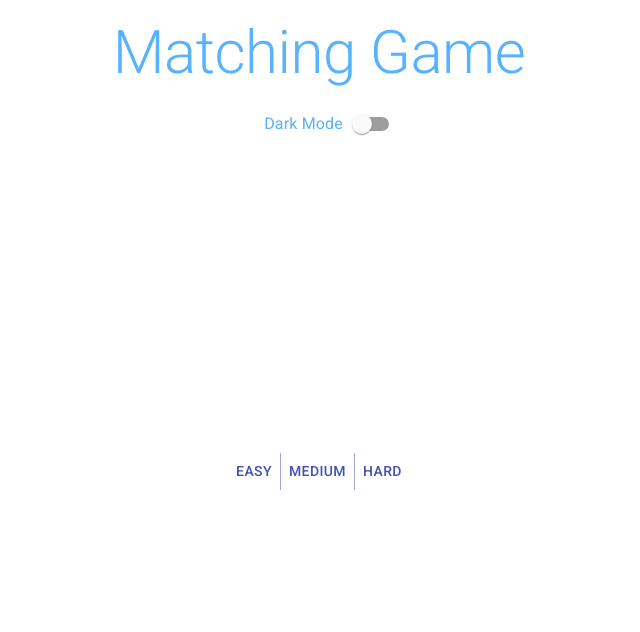
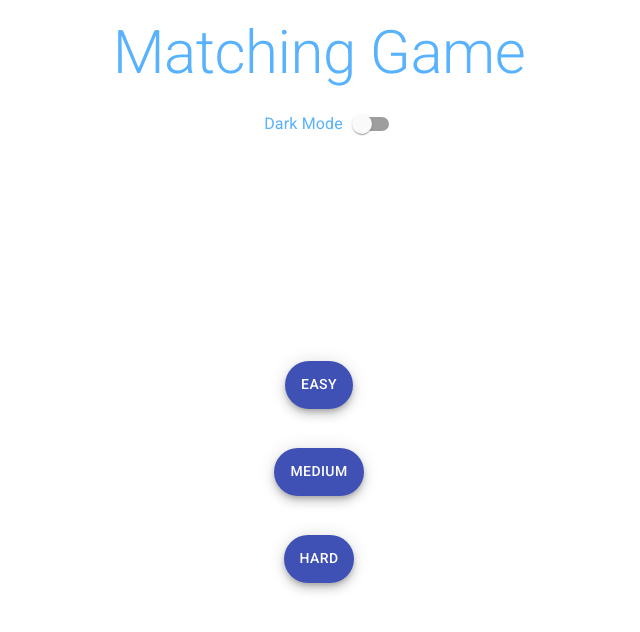
Before and after one commit to mcintyremason/match-game, a React app: page / in a window 1280 px wide. Shown: the top 632 px of the page, without its empty margins (321-961 px from the left). Built offline with nearby package versions, Linux system fonts and the light colour scheme.

Commit message:
difficulty menu. renaming & other cleanup

```diff
--- /dev/null
+++ b/src/components/DifficultyMenu/index.css
@@ -0,0 +1,3 @@
+.difficulty-menu-container {
+  height: 300px;
+}
--- /dev/null
+++ b/src/components/DifficultyMenu/index.tsx
@@ -0,0 +1,51 @@
+import React, { useContext } from 'react'
+import { Grid, Fab } from '@material-ui/core'
+
+import { GameContext } from '../HomePage'
+import './index.css'
+
+const MainMenu = () => {
+  const { setDifficulty, setGameRunning } = useContext(GameContext)
+
+  const selectMenuOption = (difficulty: number) => {
+    setDifficulty(difficulty)
+    setGameRunning(true)
+  }
+
+  return (
+    <Grid
+      container
+      direction='column'
+      justify='space-evenly'
+      alignItems='center'
+      className='difficulty-menu-container'
+    >
+      <Fab
+        variant='extended'
+        color='primary'
+        aria-label='add'
+        onClick={() => selectMenuOption(0)}
+      >
+        Easy
+      </Fab>
+      <Fab
+        variant='extended'
+        color='primary'
+        aria-label='add'
+        onClick={() => selectMenuOption(1)}
+      >
+        Medium
+      </Fab>
+      <Fab
+        variant='extended'
+        color='primary'
+        aria-label='add'
+        onClick={() => selectMenuOption(2)}
+      >
+        Hard
+      </Fab>
+    </Grid>
+  )
+}
+
+export default MainMenu
--- a/src/components/HomePage/index.tsx
+++ b/src/components/HomePage/index.tsx
@@ -9,8 +9,8 @@ import {
 } from '@material-ui/core'
 import Game from '../Game'
 import { MatchCardProps } from '../MatchCard'
-import toyStoryCards from '../../common/toyStoryCards'
-import MainMenu from '../MainMenu'
+import ToyStoryDeck from '../../decks/ToyStoryDeck'
+import MainMenu from '../DifficultyMenu'
 import Fireworks from '../Fireworks'
 
 type GameContextType = {
@@ -40,7 +40,7 @@ export const GameContext = React.createContext<GameContextType>({
 })
 
 const HomePage = () => {
-  const [cards, setCards] = useState<MatchCardProps[]>(toyStoryCards)
+  const [cards, setCards] = useState<MatchCardProps[]>(ToyStoryDeck)
   const [difficulty, setDifficulty] = useState<number>(0)
   const [gameRunning, setGameRunning] = useState<boolean>(false)
   const [gameOver, setGameOver] = useState<boolean>(false)
@@ -48,10 +48,10 @@ const HomePage = () => {
 
   const cardsFromDifficulty = () => {
     return difficulty === 0
-      ? setCards(toyStoryCards.filter((card) => card.id <= 8))
+      ? setCards(ToyStoryDeck.filter((card) => card.id <= 8))
       : difficulty === 1
-      ? setCards(toyStoryCards.filter((card) => card.id <= 16))
-      : setCards(toyStoryCards.filter((card) => card.id <= 24))
+      ? setCards(ToyStoryDeck.filter((card) => card.id <= 16))
+      : setCards(ToyStoryDeck.filter((card) => card.id <= 24))
   }
 
   const selectGameDifficulty = (): any => {
--- a/src/components/MainMenu/index.tsx
+++ /dev/null
@@ -1,29 +0,0 @@
-import React, { useContext } from 'react'
-import { Grid, ButtonGroup, Button } from '@material-ui/core'
-
-import { GameContext } from '../HomePage'
-
-const MainMenu = () => {
-  const { setDifficulty, setGameRunning } = useContext(GameContext)
-
-  const selectMenuOption = (difficulty: number) => {
-    setDifficulty(difficulty)
-    setGameRunning(true)
-  }
-
-  return (
-    <Grid container direction='column' justify='center' alignItems='center'>
-      <ButtonGroup
-        variant='text'
-        color='primary'
-        aria-label='text primary button group'
-      >
-        <Button onClick={() => selectMenuOption(0)}>Easy</Button>
-        <Button onClick={() => selectMenuOption(1)}>Medium</Button>
-        <Button onClick={() => selectMenuOption(2)}>Hard</Button>
-      </ButtonGroup>
-    </Grid>
-  )
-}
-
-export default MainMenu
--- a/src/components/MatchCard/index.tsx
+++ b/src/components/MatchCard/index.tsx
@@ -1,5 +1,5 @@
 import * as React from 'react'
-import { Card, CardMedia, Container } from '@material-ui/core'
+import { Card, CardMedia, Container, Grid } from '@material-ui/core'
 
 import cardBackground from '../../assets/images/card-background.jpg'
 
@@ -16,7 +16,7 @@ export type MatchCardProps = {
 
 const MatchCard = (props: MatchCardProps) => {
   return (
-    <Container className='match-card-container'>
+    <Grid container justify='center' className='match-card-container'>
       <Card
         className={`match-card ${props.classes} ${
           props.selected ? 'selected' : ''
@@ -31,7 +31,7 @@ const MatchCard = (props: MatchCardProps) => {
           <CardMedia className='front' image={cardBackground} />
         )}
       </Card>
-    </Container>
+    </Grid>
   )
 }
 
--- a/src/common/toyStoryCards.ts
+++ b/src/decks/ToyStoryDeck.ts
@@ -13,7 +13,7 @@ import rex from '../assets/images/rex.jpg'
 import bullseye from '../assets/images/bullseye.jpg'
 import hamm from '../assets/images/hamm.jpg'
 
-const toyStoryCards: Array<MatchCardProps> = [
+const ToyStoryDeck: Array<MatchCardProps> = [
   {
     id: 1,
     value: 'Woody',
@@ -184,4 +184,4 @@ const toyStoryCards: Array<MatchCardProps> = [
   },
 ]
 
-export default toyStoryCards
+export default ToyStoryDeck
```
